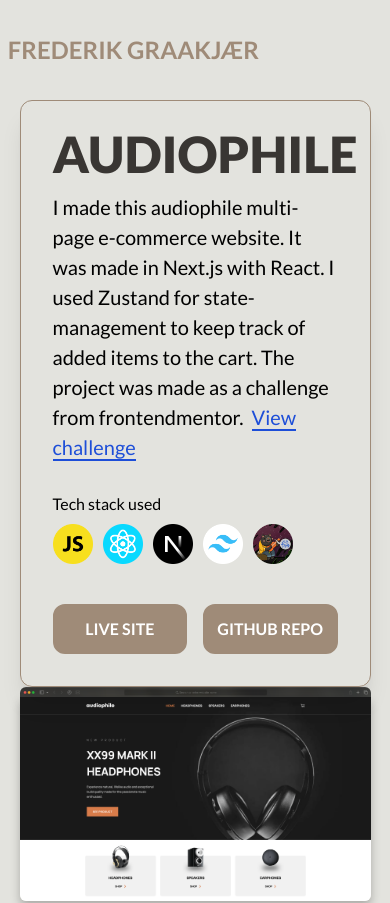
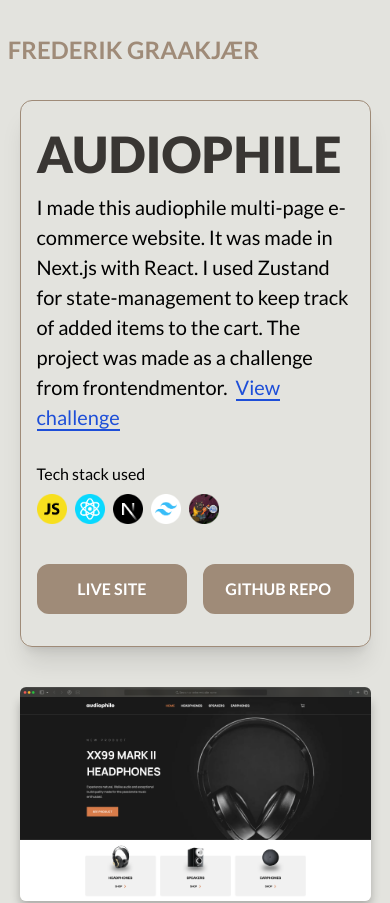
Before and after one commit to Graakjae/portfolio, a Next.js app: page /AUDIOPHILE in a window 390 px wide. Shown: the top 903 px of the page. Built offline with nearby package versions, Linux system fonts and the light colour scheme.

Commit message:
styling icons

```diff
--- a/app/[project]/page.js
+++ b/app/[project]/page.js
@@ -16,9 +16,9 @@ export default function ProjectPage() {
 
     return (
         <div className="relative lg:flex justify-between px-[5%] w-full h-full">
-            <div className="relative">
-                <div className="w-full lg:w-[35%] relative lg:fixed border border-[#9F8B78] pt-4 px-8 pb-8 shadow-xl rounded-xl">
-                    <h2 className="text-[50px] md:text-[80px] font-extrabold text-[#393633]">{project?.name}</h2>
+            <div className="relative mb-10">
+                <div className="w-full lg:w-[40%] relative lg:fixed border border-[#9F8B78] pt-4 px-4 md:px-8 pb-8 shadow-xl rounded-xl">
+                    <h2 className="text-[50px] md:text-[70px] font-extrabold text-[#393633]">{project?.name}</h2>
                     <p className="text-[20px] font-light">
                         {project?.description}
                         {project?.challenge && (
@@ -32,16 +32,16 @@ export default function ProjectPage() {
                         )}
                     </p>
 
-                    <div className="mt-[30px]">
+                    <div className="mt-[30px] relative w-full">
                         <p className="mb-2 font-medium">Tech stack used</p>
-                        <div className="flex">
+                        <div className="w-full relative flex gap-2">
                             {project?.technology.map((icon, i) => (
                                 <Image
                                     src={icon}
                                     alt="icon"
                                     width={40}
                                     height={40}
-                                    className="w-[40px] h-[40px] mr-[10px] "
+                                    className="w-[30px] h-[30px] md:w-[40px] md:h-[40px]"
                                     key={nanoid()}
                                 />
                             ))}
@@ -65,7 +65,7 @@ export default function ProjectPage() {
                     </div>
                 </div>
             </div>
-            <div className="w-full lg:w-[55%] flex justify-end">
+            <div className="w-full lg:w-[50%] flex justify-end">
                 <div>
                     {project?.img.map((img, i) => (
                         <div className="div mb-10">
```
